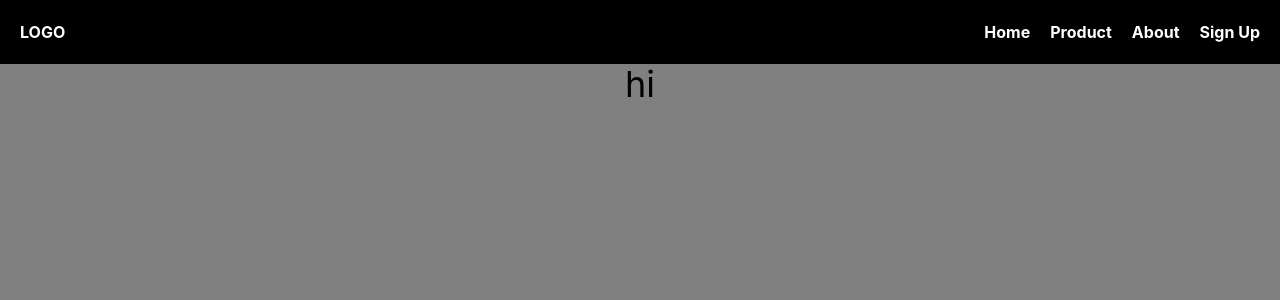
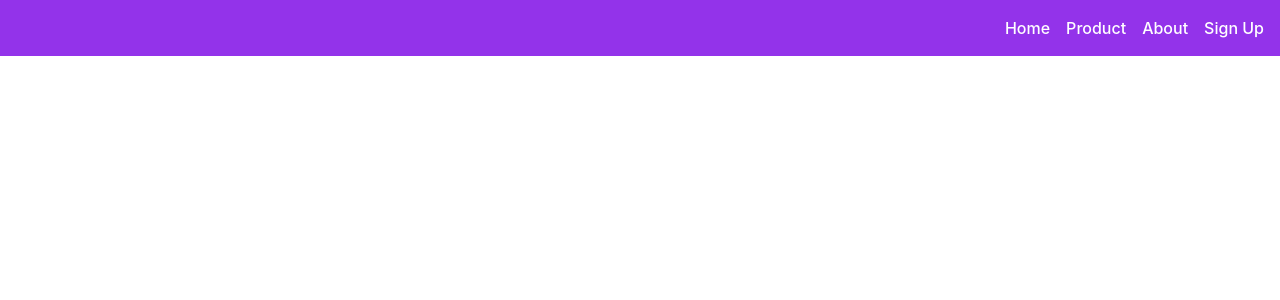
Before and after one commit to Chappu12/React-JS, a React (Create React App) app: page / in a window 1280 px wide. Shown: the top 300 px of the page. Built offline with nearby package versions, Linux system fonts and the light colour scheme.

Commit message:
made changes using tailwing css

```diff
--- a/src/App.css
+++ b/src/App.css
@@ -11,7 +11,6 @@ body {
     width: 100%;
     margin: 0;
     padding: 0;
-    background-color: gray;
     white-space: nowrap;
     overflow-x: hidden;
 }
--- a/src/App.jsx
+++ b/src/App.jsx
@@ -20,70 +20,9 @@ const App = () => {
     }
 
     return (
-        // <>
-        //     <div className='main'>
-        //         {ele}
-        //         <div>Hi my name is {name}</div>
-        //         <button className='btn' onClick={() => {
-        //             setName((name) => name === "Prathamesh" ? "Developer" : "Prathamesh")
-        //             // if(flag == 0){
-        //             //     setName("Developer")
-        //             //     setflag(1)
-        //             // }
-        //             // else{
-        //             //     setName("Prathamesh")
-        //             //     setflag(0)
-        //             // }
-        //         }}>Click me</button>
-        //         <div className='count'>
-        //             <p>Counter : {counter}</p>
-        //             <button className="btn" onClick={() => {
-        //                 if (counter >= 20) {
-        //                     alert("not allowed")
-        //                 }
-        //                 else {
-        //                     setCounter(counter + 1)
-        //                 }
-        //             }}>
-        //                 Increment
-        //             </button>
-        //             <button className="btn" onClick={() => {
-        //                 if (counter <= 0) {
-        //                     alert("Less than 0 not allowed")
-        //                 }
-        //                 else {
-        //                     setCounter(counter - 1)
-        //                 }
-        //             }}>Decrement</button>
-        //         </div>
-        //         <div>
-        //             <p>My name is {first}</p>
-        //             <button className="btn" onClick={() => {
-        //                 setfirst("Prathamesh Pramod Bhavsar")
-        //             }}>Change</button>
-        //         </div>
-        //         <div>
-        //             {
-        //                 stock
-        //             }
-        //             <button onClick={() => {
-        //                 setStock('updated')
-        //             }}>Update the stock</button>
-        //         </div>
-        //         <div>
-        //             <dl>
-        //                 <dt>User Name</dt>
-        //                     <dd>
-        //                         <input type="text" onChange={handleNameChange}/>
-        //                     </dd>
-        //             </dl>
-        //             <p>Hello ! {username}</p>
-        //         </div>
-            // </div>
-        // </>
         <>
-            <div className='h-screen flex place-content-center text-4xl'>
-                hi
+            <div className='h-screen'>
+
             </div>
         </>
     )
--- a/src/Components/Footer/Footer.js
+++ b/src/Components/Footer/Footer.js
@@ -1,10 +1,11 @@
 import React from 'react'
-import './Footer.css'
+// import './Footer.css'
 
 const Footer = () => {
   return (
     <>
-        <div className='footer'>@CopyWrite Footer 2002
+        <div className='p-4 bg-purple-600 flex place-content-center font-medium text-white'>
+          @CopyWrite Footer 2002
         </div>
     </>
   )
--- a/src/Components/Header/Header.css
+++ b/src/Components/Header/Header.css
@@ -12,30 +12,6 @@ body {
   padding: 0;
 }
 
-
-.nav-bar {
-  height: 8vh;
-  width: 100%;
-  padding: 15px 20px;
-  display: flex;
-  justify-content: space-between;
-  align-items: center;
-  background-color: black;
-  color: white;
-  font-weight: bold;
+.nav-list{
+    @apply flex p-2
 }
-
-.nav-menu {
-  list-style: none;
-  display: flex;
-  gap: 20px;
-}
-
-.nav-menu li {
-  cursor: pointer;
-  color: white;
-}
-
-.nav-menu li:hover {
-  color: lightgray;
-}
--- a/src/Components/Header/Header.js
+++ b/src/Components/Header/Header.js
@@ -5,30 +5,28 @@ import { Link } from "react-router-dom";
 const Header = () => {
     return (
         <>
-            <nav className='nav-bar'>
-                <div>
+            <nav className='bg-purple-600 text-white'>
+                {/* <span className=''>
                     LOGO
-                </div>
-                <div>
-                <ul className='nav-menu'>
-                        <li>
+                </span> */}
+                <ul className='p-2 flex justify-end text-base font-medium'>
+                    <li className='nav-list'>
                         Home
                         {/* <Link to="/">Home</Link> */}
                     </li>
-                        <li>
+                    <li className='nav-list'>
                         Product
                         {/* <Link to="/product">Product</Link> */}
                     </li>
-                        <li>
+                    <li className='nav-list'>
                         About
                         {/* <Link to="/about">About</Link> */}
                     </li>
-                        <li>
+                    <li className='nav-list'>
                         Sign Up
                         {/* <Link to="/signup">Sign Up</Link> */}
                     </li>
                 </ul>
-                </div>
             </nav>
         </>
     )
```
Lines whose indentation alone changed are shown as unchanged.
